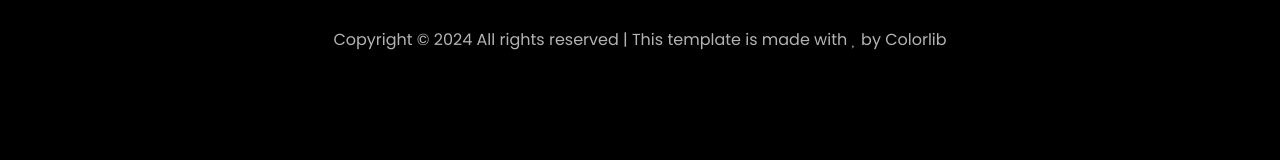
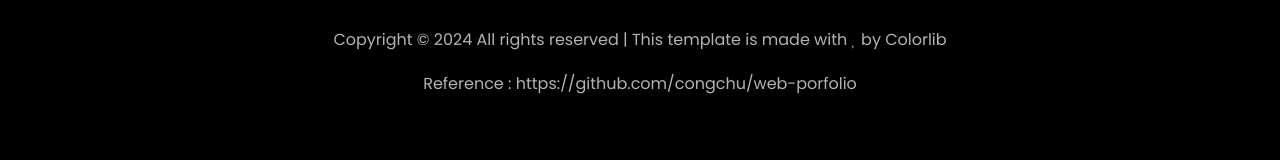
Before and after one commit to donghun1214/donghun1214.github.io, a plain HTML site: page index.html in a window 1280 px wide. Shown: the part 3092-3252 px from the top of the page. Drawn offline with Linux system fonts and the light colour scheme; some icons are missing; a web font is replaced by a local one.

Commit message:
Footer : copyright

```diff
--- a/index.html
+++ b/index.html
@@ -286,6 +286,7 @@
 							href="https://colorlib.com" target="_blank">Colorlib</a>
 						<!-- Link back to Colorlib can't be removed. Template is licensed under CC BY 3.0. -->
 					</p>
+					<p>Reference : https://github.com/congchu/web-porfolio </p>
 				</div>
 			</div>
 		</div>
```
